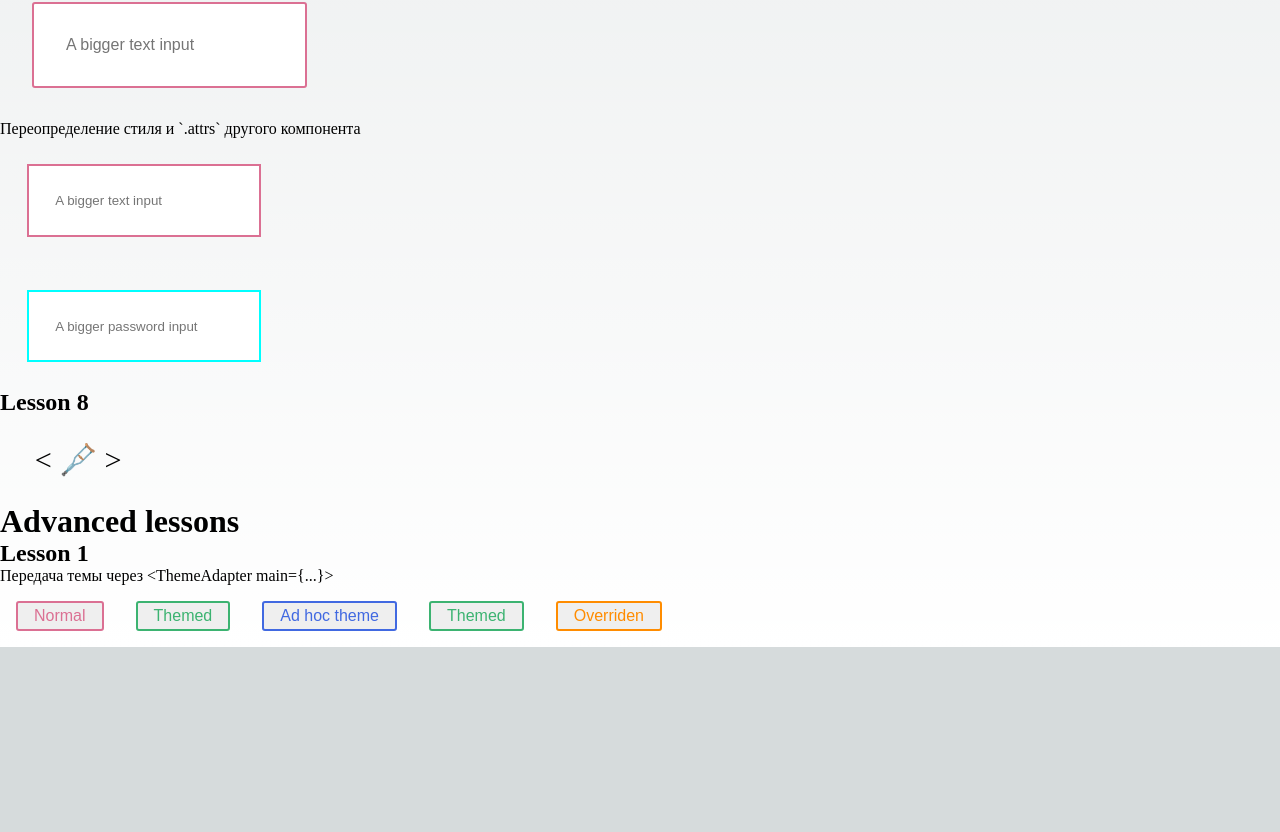
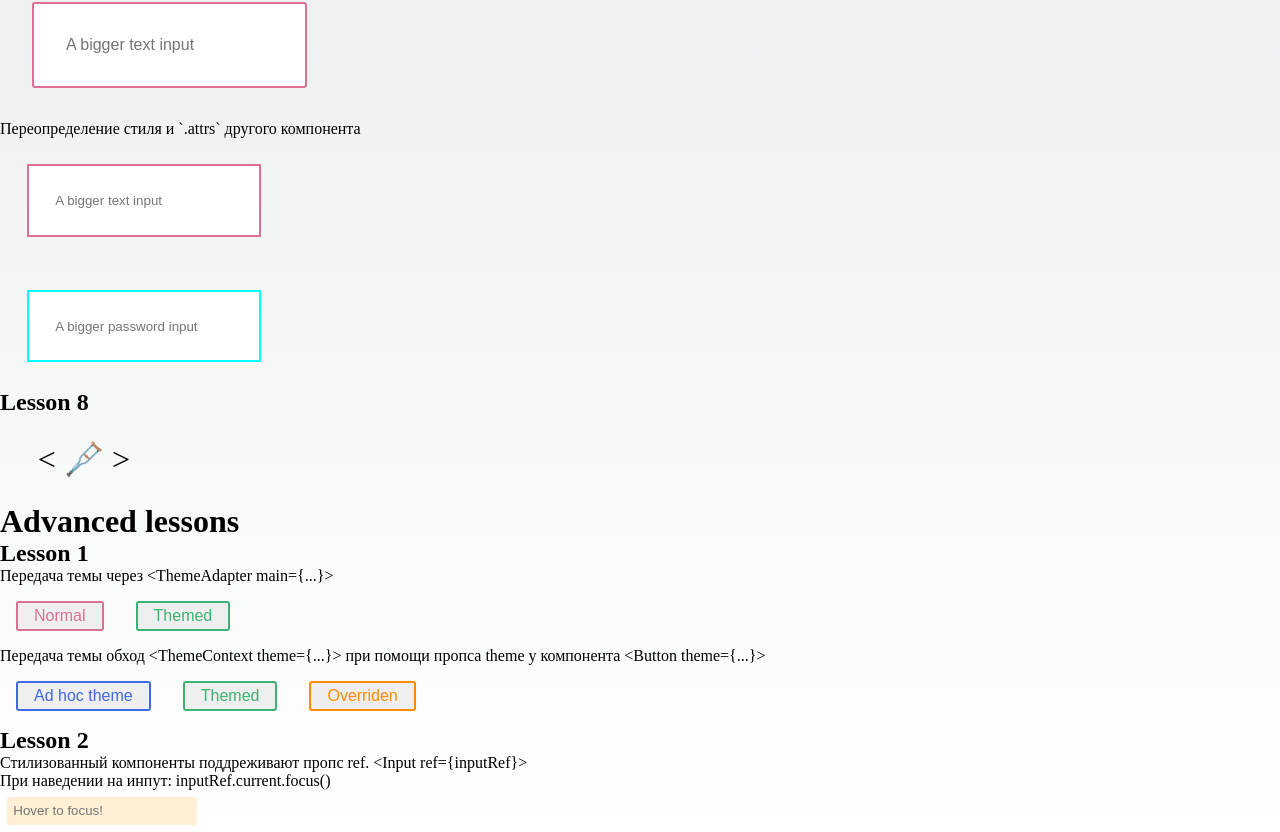
Before and after one commit to Voyager101pw/styled-components-test, a Next.js app: page / in a window 1280 px wide. Shown: the part 1221-2053 px from the top of the page. Before the commit the page ends 1868 px from the top, so only its background shows below. Built offline with nearby package versions, Linux system fonts and the light colour scheme.

Commit message:
lesson 2 (advanced)
Передал в стилизованный компонент прос `ref`.Ничего нового.
https://styled-components.com/docs/advanced#refs

```diff
--- a/lessons/advanced/1/2.tsx
+++ b/lessons/advanced/1/2.tsx
@@ -18,6 +18,7 @@ const theme = {
 
 const Container: FC = () => (
   <>
+    <p>{`Передача темы обход <ThemeContext theme={...}> при помощи пропса theme у компонента <Button theme={...}>`}</p>
     <Button theme={{ main: 'royalblue' }}>Ad hoc theme</Button>
     <ThemeProvider theme={theme}>
       <Button>Themed</Button>
--- /dev/null
+++ b/lessons/advanced/2/index.tsx
@@ -0,0 +1,32 @@
+import React, { FC, useRef } from 'react';
+import styled from 'styled-components';
+
+const Input = styled.input`
+  padding: 0.5em;
+  margin: 0.5em;
+  color: palevioletred;
+  background: papayawhip;
+  border: none;
+  border-radius: 3px;
+`;
+
+const Component: FC = () => {
+  const inputRef = useRef<HTMLInputElement>(null);
+
+  return (
+    <>
+      <h2>Lesson 2</h2>
+      <p>{`Стилизованный компоненты поддреживают пропс ref.  <Input ref={inputRef}>`}</p>
+      <p>При наведении на инпут: inputRef.current.focus()</p>
+      <Input
+        ref={inputRef}
+        placeholder="Hover to focus!"
+        onMouseEnter={() => {
+          inputRef?.current?.focus();
+        }}
+      ></Input>
+    </>
+  );
+};
+
+export default Component;
--- a/pages/index.tsx
+++ b/pages/index.tsx
@@ -2,9 +2,9 @@ import Head from 'next/head';
 import Image from 'next/image';
 import { Inter } from '@next/font/google';
 import styles from '../styles/Home.module.css';
-import { BasicLess1, BasicLess2, BasicLess3, BasicLess4 } from '../lessons';
-import { BasicLess5, BasicLess6, BasicLess7, BasicLess8 } from '../lessons';
-import { AdvancedLess1 } from '../lessons';
+import { Basic1, Basic2, Basic3, Basic4 } from '../lessons';
+import { Basic5, Basic6, Basic7, Basic8 } from '../lessons';
+import { Advance1, Advance2 } from '../lessons';
 
 const inter = Inter({ subsets: ['latin'] });
 
@@ -12,16 +12,17 @@ export default function Home() {
   return (
     <>
       <h1>Basic lessons</h1>
-      <BasicLess1 />
-      <BasicLess2 />
-      <BasicLess3 />
-      <BasicLess4 />
-      <BasicLess5 />
-      <BasicLess6 />
-      <BasicLess7 />
-      <BasicLess8 />
+      <Basic1 />
+      <Basic2 />
+      <Basic3 />
+      <Basic4 />
+      <Basic5 />
+      <Basic6 />
+      <Basic7 />
+      <Basic8 />
       <h1>Advanced lessons</h1>
-      <AdvancedLess1/>
+      <Advance1 />
+      <Advance2 />
     </>
   );
 }
```
Also changed, not shown: lessons/index.tsx (+10 -9 lines), lessons/advanced/2/readme.md (added).
